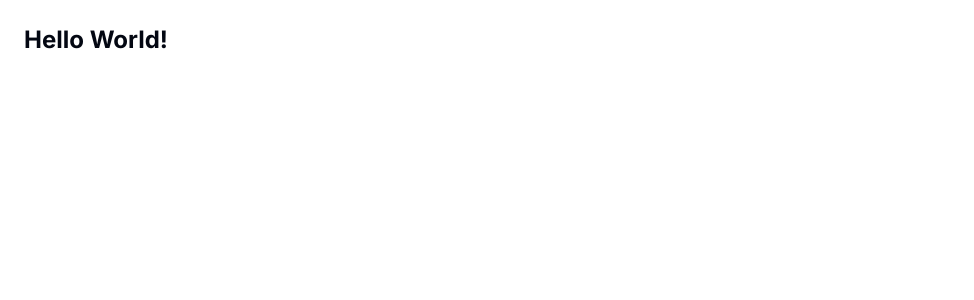
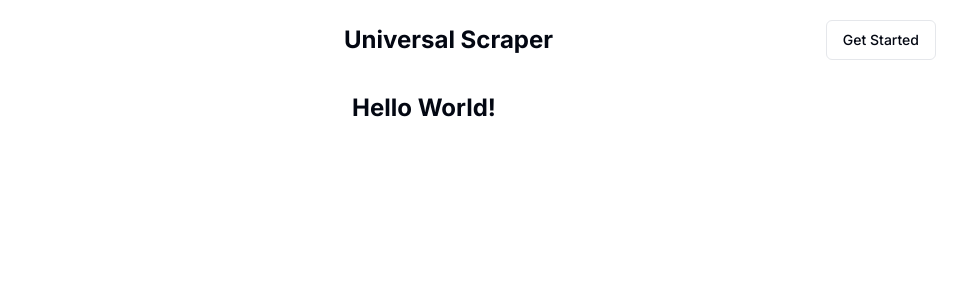
Before and after one commit to codebyalexx/universal-scrapper, a Next.js app: page / in a window 1280 px wide. Shown: the top 300 px of the page, without its empty margins (0-974 px from the left). Built offline with nearby package versions, Linux system fonts and the light colour scheme.

Commit message:
:sparkles: Added Header component

```diff
--- a/src/app/layout.tsx
+++ b/src/app/layout.tsx
@@ -1,3 +1,4 @@
+import { Header } from "@/features/layout/Header";
 import { ThemeProvider } from "@/features/theme/ThemeProvider";
 import { cn } from "@/lib/utils";
 import type { Metadata } from "next";
@@ -19,11 +20,16 @@ export default function RootLayout({
   return (
     <html lang="en">
       <body className={cn(
-        "m-6 bg-background h-full",
+        "m-3 bg-background h-full",
         inter.className
       )}>
         <ThemeProvider attribute={'class'} defaultTheme={'system'} enableSystem>
-          {children}
+          <div className="flex flex-col h-full">
+            <Header />
+            <div className="flex-1 w-full max-w-xl py-6 m-auto pb-14">
+              {children}
+            </div>
+          </div>
         </ThemeProvider>
       </body>
     </html>
--- /dev/null
+++ b/src/features/layout/Header.tsx
@@ -0,0 +1,11 @@
+import { Button } from "@/components/ui/button"
+import { cn } from "@/lib/utils"
+
+export const Header = ({className}: {className?: string}) => {
+  return (<div className={(cn("container max-w-2xl flex items-center h-full", className))}>
+    <header className="w-full flex justify-between items-center p-2">
+      <h1 className="text-2xl font-bold text-foreground">Universal Scraper</h1>
+      <Button variant={"outline"}>Get Started</Button>
+    </header>
+  </div>)
+}
```
